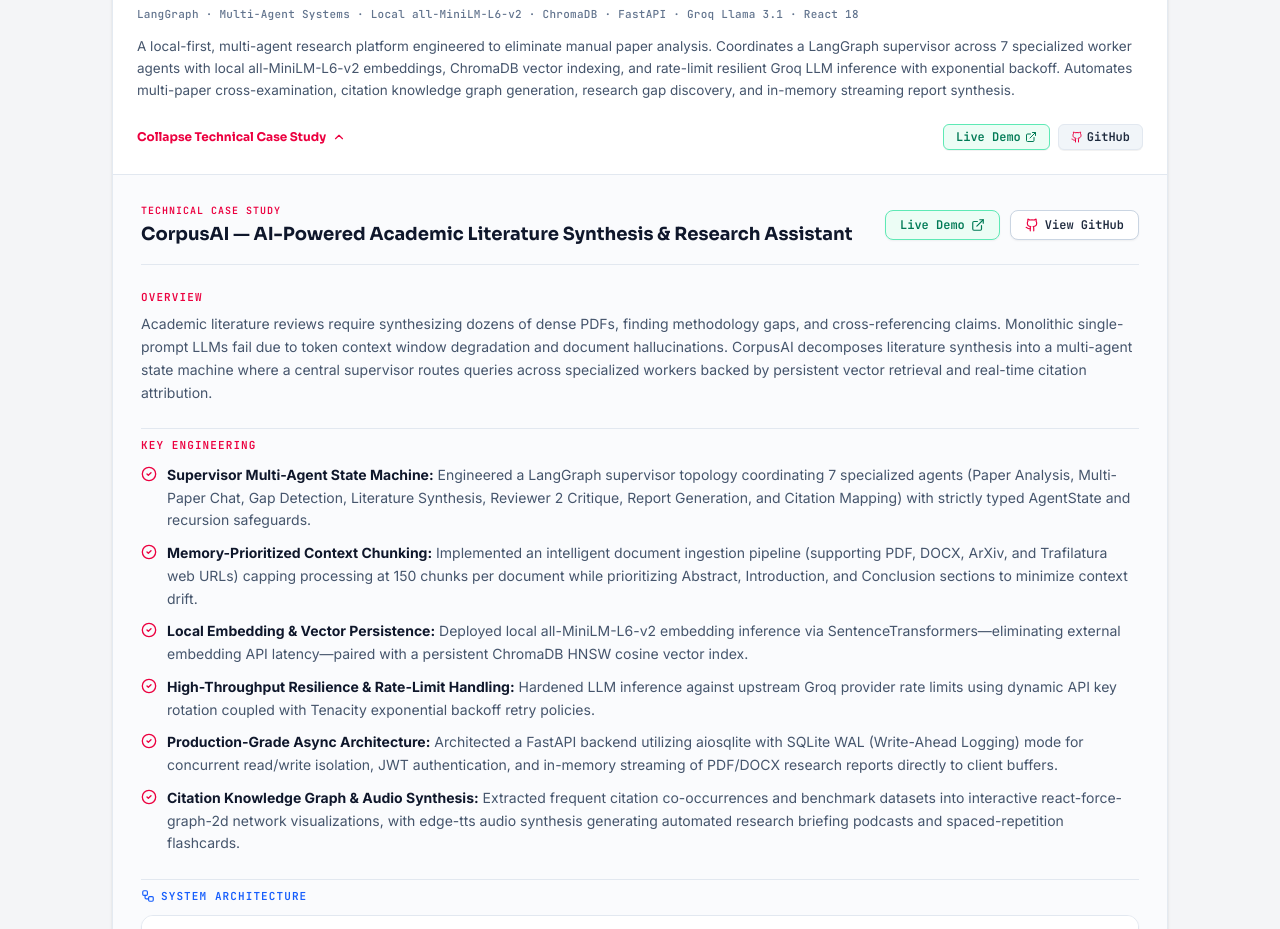
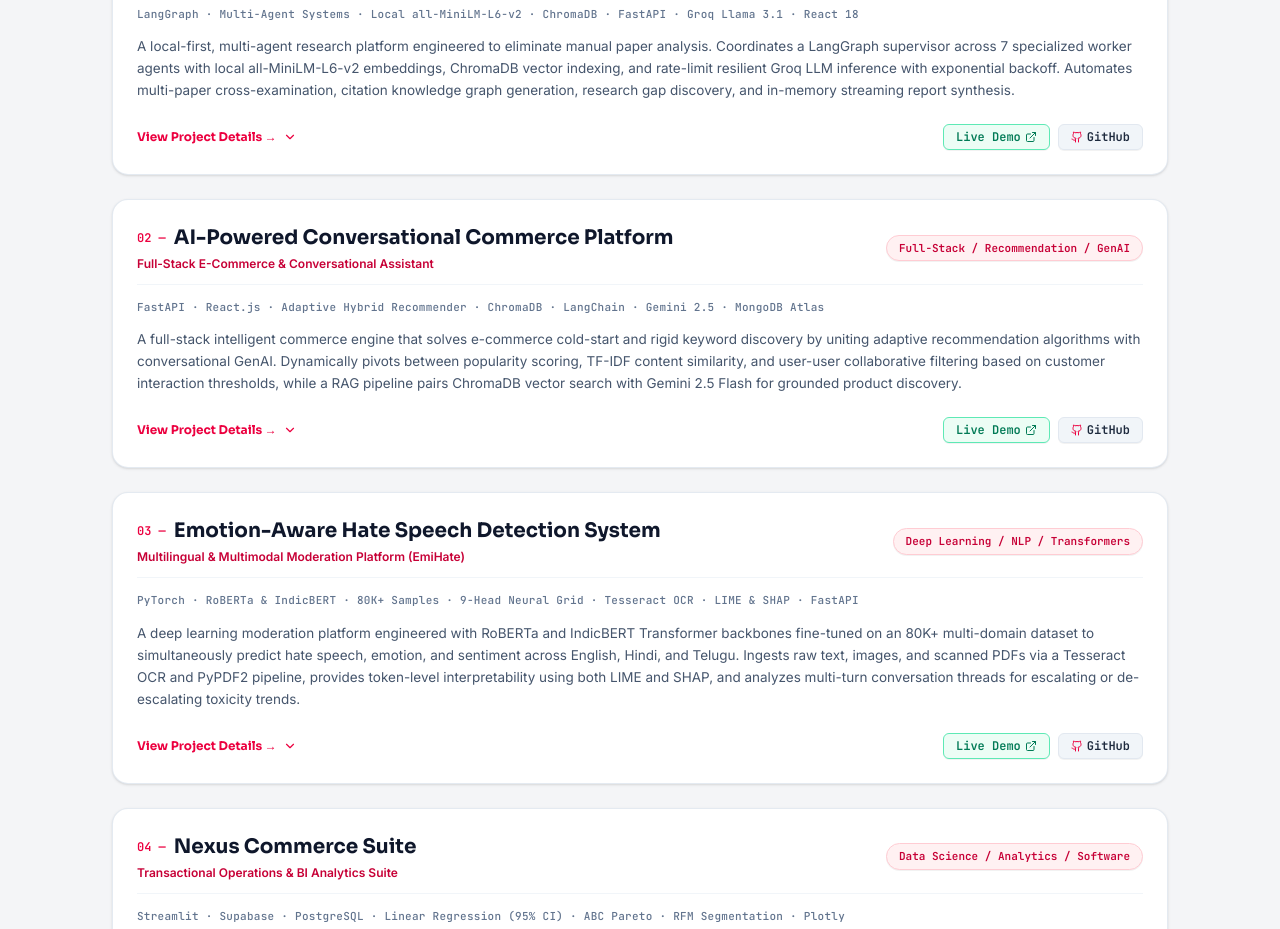
Before and after one commit to BharathReddyRamasani/Bharath_Portfolio, a React (Vite) app: page / in a window 1280 px wide. Shown: the part 4180-5109 px from the top of the page. Built offline with nearby package versions, Linux system fonts and the light colour scheme.

Commit message:
Collapse project technical case studies by default

```diff
--- a/src/components/HeroSection.tsx
+++ b/src/components/HeroSection.tsx
@@ -1,4 +1,4 @@
-import { useState, useEffect } from "react";
+import React, { useState, useEffect } from "react";
 import {
   ArrowRight,
   Brain,
--- a/src/components/ProjectsSection.tsx
+++ b/src/components/ProjectsSection.tsx
@@ -38,9 +38,7 @@
 }
 
 export default function ProjectsSection() {
-  const [expandedProjects, setExpandedProjects] = useState<Record<string, boolean>>({
-    "corpus-ai": true // First flagship project open by default for immediate technical proof
-  });
+  const [expandedProjects, setExpandedProjects] = useState<Record<string, boolean>>({});
 
   const toggleProject = (id: string) => {
     setExpandedProjects((prev) => ({
```
